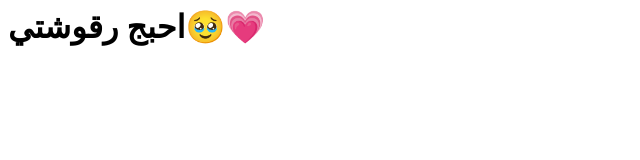
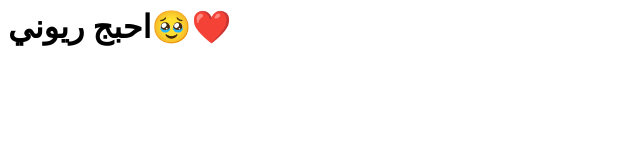
Before and after one commit to 2n2os/Kronos, a plain HTML site: page index.html in a window 1280 px wide. Shown: the whole page, without its empty margins (0-640 px from the left). Drawn offline with Linux system fonts and the light colour scheme.

Commit message:
Update heading text in index.html

```diff
--- a/index.html
+++ b/index.html
@@ -7,7 +7,7 @@
   </head>
 
   <body>
-<h1> احبج رقوشتي🥹💗</h1>
+<h1> احبج ريوني🥹❤️</h1>
 
   </body>
 </html>
```
